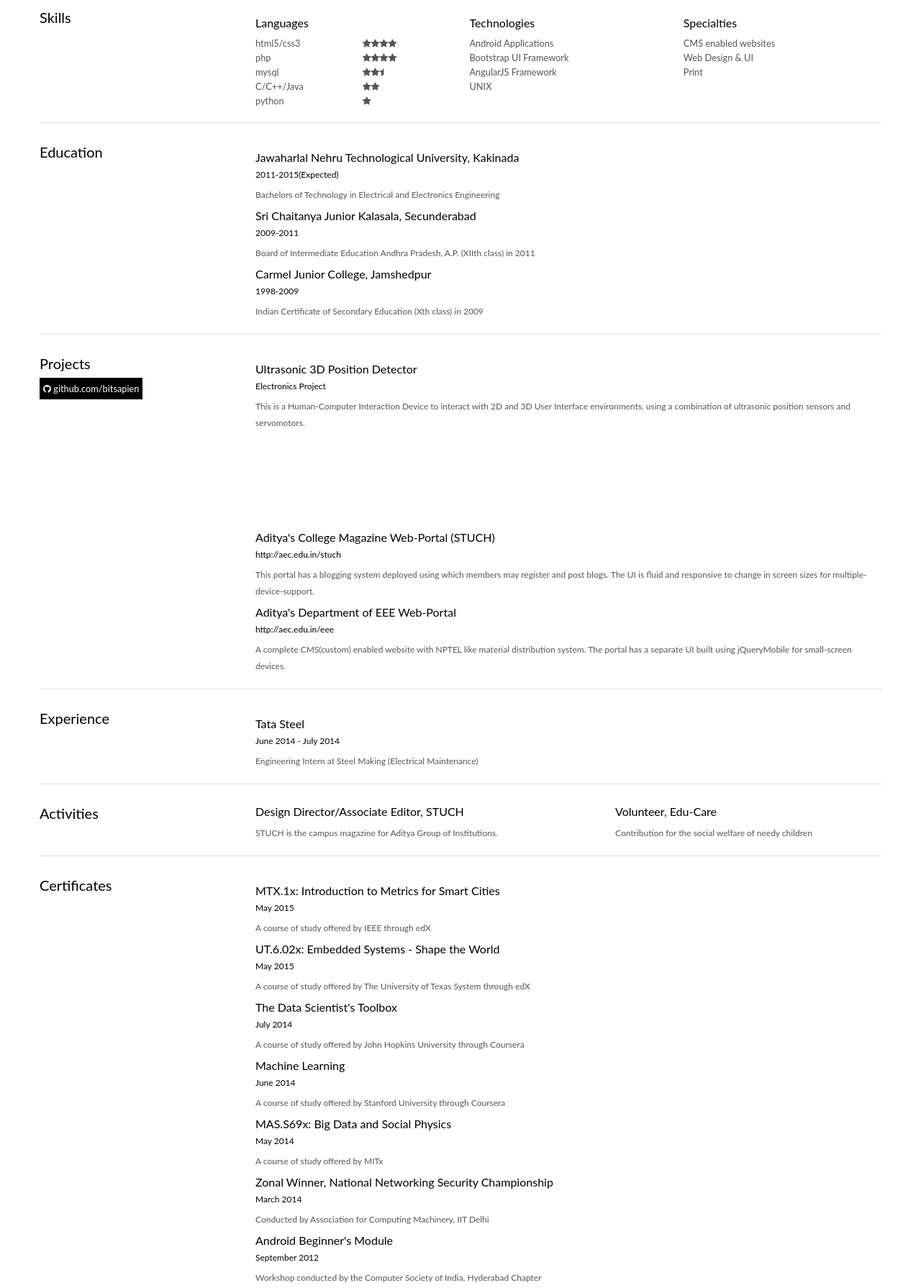
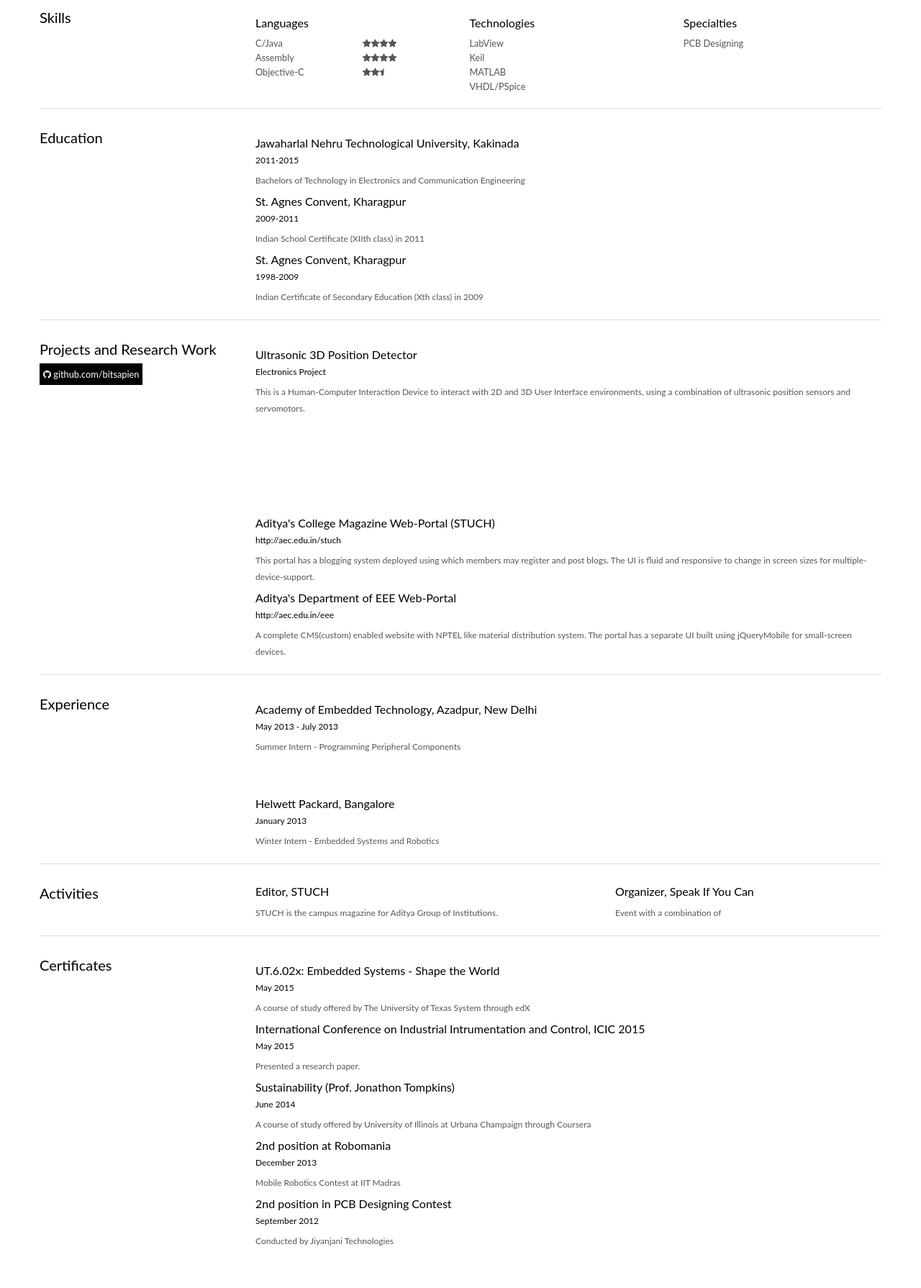
Before and after one commit to bitsapien/resume-template, a plain HTML site: page CV_rads.html in a window 1280 px wide. Shown: the part 420-2210 px from the top of the page at 72% size. Drawn offline with Linux system fonts and the light colour scheme.

Commit message:
half-complete

```diff
--- a/CV_rads.html
+++ b/CV_rads.html
@@ -31,15 +31,15 @@
 				<div class="col-sm-8 pull-left">
 
 					<h1 style="margin-bottom:0px;">V Radha Rani</h1>
-					 <h2 class="black-bg" >; electronics and communication engineer </h2>
+					 <h2 class="black-bg" > electronics and communication engineer </h2>
 				</div>
 				<div class="col-sm-4 pull-right ">
 					<ul>
-						<li><i class="icon-home"></i> CG-2, Vijaya Homes,</li>
-						<li><i class="icon-blank"></i> Sonari,Jamshedpur,</li>
-						<li><i class="icon-blank"></i> Jharkhand - 831011</li>
-						<li><i class="icon-envelope-alt"></i> c.rahulx@gmail.com</li>
-						<li><i class="icon-phone"></i> +91 9502980295</li>
+						<li><i class="icon-home"></i> S/III/2 Unit 1</li>
+						<li><i class="icon-blank"></i> New Development, Kharagpur,</li>
+						<li><i class="icon-blank"></i> West Bengal - 721301</li>
+						<li><i class="icon-envelope-alt"></i> radha.sandyy@gmail.com</li>
+						<li><i class="icon-phone"></i> +91 9775764791</li>
 						<li><i class="icon-linkedin"></i> linkedin.com/in/cspacerahul</li>
 					</ul>
 				</div>
@@ -65,12 +65,10 @@
 					<div class="row-fluid skills">
 						<ul class="span2">
 							<li><h4>Languages</h4></li>
-							<li><strong>html5/css3</strong> </li>
-							<li><strong>php</strong> </li>
+							<li><strong>C/Java</strong> </li>
+							<li><strong>Assembly</strong> </li>
 
-							<li><strong>mysql</strong> </li>
-							<li><strong>C/C++/Java</strong> </li>
-							<li><strong>python</strong> </li>
+							<li><strong>Objective-C</strong> </li>
 						</ul>
 						<ul class="span2">
 							<li><h4><i class="fa fa-blank"></i></h4></li>
@@ -78,21 +76,17 @@
 							<li> <i class="fa fa-star"></i><i class="fa fa-star"></i><i class="fa fa-star"></i><i class="fa fa-star"></i></li>
 
 							<li> <i class="fa fa-star"><i class="fa fa-star"></i></i><i class="fa fa-star-half"></i></li>
-							<li> <i class="fa fa-star"><i class="fa fa-star"></i></i></li>
-							<li> <i class="fa fa-star"></i></li>
 						</ul>
 						<ul class="span4">
 							<li><h4>Technologies</h4></li>
-							<li><strong>Android Applications</strong></li>
-							<li><strong>Bootstrap UI Framework</strong></li>
-							<li><strong>AngularJS Framework</strong></li>
-							<li><strong>UNIX</strong></li>
+							<li><strong>LabView</strong></li>
+							<li><strong>Keil</strong></li>
+							<li><strong>MATLAB</strong></li>
+							<li><strong>VHDL/PSpice</strong></li>
 						</ul>
 						<ul class="span4">
 							<li><h4>Specialties</h4></li>
-							<li><strong>CMS enabled websites</strong></li>
-							<li><strong>Web Design & UI</strong></li>
-							<li><strong>Print</strong></li>
+							<li><strong>PCB Designing</strong></li>
 						</ul>
 					</div>
 				</div>
@@ -105,14 +99,14 @@
 				</header>
 				<div class="span9">
 					<h4>Jawaharlal Nehru Technological University, Kakinada</h4>
-					<h5>2011-2015(Expected)</h5>
-						<p>Bachelors of Technology in Electrical and Electronics Engineering</p>
+					<h5>2011-2015</h5>
+						<p>Bachelors of Technology in Electronics and Communication Engineering</p>
 
-					<h4>Sri Chaitanya Junior Kalasala, Secunderabad</h4>
+					<h4>St. Agnes Convent, Kharagpur</h4>
 					<h5>2009-2011</h5>
-						<p>Board of Intermediate Education Andhra Pradesh, A.P. (XIIth class) in 2011</p>
+						<p>Indian School Certificate (XIIth class) in 2011</p>
 
-					<h4>Carmel Junior College, Jamshedpur</h4>
+					<h4>St. Agnes Convent, Kharagpur</h4>
 					<h5>1998-2009</h5>
 						<p>Indian Certificate of Secondary Education (Xth class) in 2009</p>
 				</div>
@@ -121,7 +115,7 @@
 			<!-- Projects -->
 			<article class="row-fluid no-line">
 				<header class="span3">
-					<h3>Projects</h3>
+					<h3>Projects and Research Work</h3>
 					<div class="black-bg" ><i class="fa fa-github"></i> github.com/bitsapien</div>
 				</header>
 				<div class="span9">
@@ -152,14 +146,24 @@
 
 
 			<!-- Experience -->
-			<article class="row-fluid">
+			<article class="row-fluid no-line">
 				<header class="span3">
 					<h3>Experience</h3>
 				</header>
 				<div class="span9">
-					<h4>Tata Steel</h4>
-					<h5>June 2014 - July 2014</h5>
-					<p>Engineering Intern at Steel Making (Electrical Maintenance)</p>
+					<h4>Academy of Embedded Technology, Azadpur, New Delhi</h4>
+					<h5>May 2013 - July 2013</h5>
+					<p>Summer Intern - Programming Peripheral Components</p>
+				</div>
+			</article>
+			<article class="row-fluid">
+				<header class="span3">
+					<h3></h3>
+				</header>
+				<div class="span9">
+					<h4>Helwett Packard, Bangalore</h4>
+					<h5>January 2013</h5>
+					<p>Winter Intern - Embedded Systems and Robotics</p>
 				</div>
 			</article>
 			<!-- Activities -->
@@ -168,12 +172,12 @@
 					<h3>Activities</h3>
 				</header>
 				<div class="span5">
-					<h4>Design Director/Associate Editor, STUCH</h4>
+					<h4>Editor, STUCH</h4>
 					<p>STUCH is the campus magazine for Aditya Group of Institutions.</p>
 				</div>
 				<div class="span4">
-					<h4>Volunteer, Edu-Care</h4>
-					<p>Contribution for the social welfare of needy children </p>
+					<h4>Organizer, Speak If You Can</h4>
+					<p>Event with a combination of  </p>
 				</div>
 			</article>
 			<!-- Certificates -->
@@ -182,33 +186,25 @@
 					<h3>Certificates</h3>
 				</header>
 				<div class="span9">
-					<h4>MTX.1x: Introduction to Metrics for Smart Cities</h4>
-					<h5>May 2015</h5>
-					<p>A course of study offered by IEEE through edX</p>
-
 					<h4>UT.6.02x: Embedded Systems - Shape the World</h4>
 					<h5>May 2015</h5>
 					<p>A course of study offered by The University of Texas System through edX</p>
 
-					<h4>The Data Scientist's Toolbox</h4>
-					<h5>July 2014</h5>
-					<p>A course of study offered by John Hopkins University through Coursera</p>
+					<h4>International Conference on Industrial Intrumentation and Control, ICIC 2015 </h4>
+					<h5>May 2015</h5>
+					<p>Presented a research paper.</p>
 
-					<h4>Machine Learning</h4>
+					<h4>Sustainability (Prof. Jonathon Tompkins)</h4>
 					<h5>June 2014</h5>
-					<p>A course of study offered by Stanford University through Coursera</p>
+					<p>A course of study offered by University of Illinois at Urbana Champaign through Coursera</p>
 
-					<h4>MAS.S69x: Big Data and Social Physics</h4>
-					<h5>May 2014</h5>
-					<p>A course of study offered by MITx</p>
+					<h4>2nd position at Robomania</h4>
+					<h5>December 2013</h5>
+					<p>Mobile Robotics Contest at IIT Madras</p>
 
-					<h4>Zonal Winner, National Networking Security Championship</h4>
-					<h5>March 2014</h5>
-					<p>Conducted by Association for Computing Machinery, IIT Delhi</p>
-					<h4>Android Beginner's Module</h4>
+					<h4>2nd position in PCB Designing Contest</h4>
 					<h5>September 2012</h5>
-					<p>Workshop conducted by the Computer Society of India, Hyderabad Chapter</p>
-
+					<p>Conducted by Jiyanjani Technologies</p>
 
 				</div>
 			</article><br>
@@ -241,9 +237,9 @@
 					<h3>Personal Details</h3>
 				</header>
 				<div class="span4">
-					<h4>Date Of Birth </h4><span> 22nd December, 1992</span>
+					<h4>Date Of Birth </h4><span> 21st January, 1993</span>
 					<h4>Nationality </h4><span> Indian</span>
-					<h4>Languages </h4><span> English, Hindi, Telugu</span>
+					<h4>Languages </h4><span> English, Hindi, Telugu, Bengali</span>
 				</div>
 			</article><br>
 			<article class="row-fluid no-line">
```
